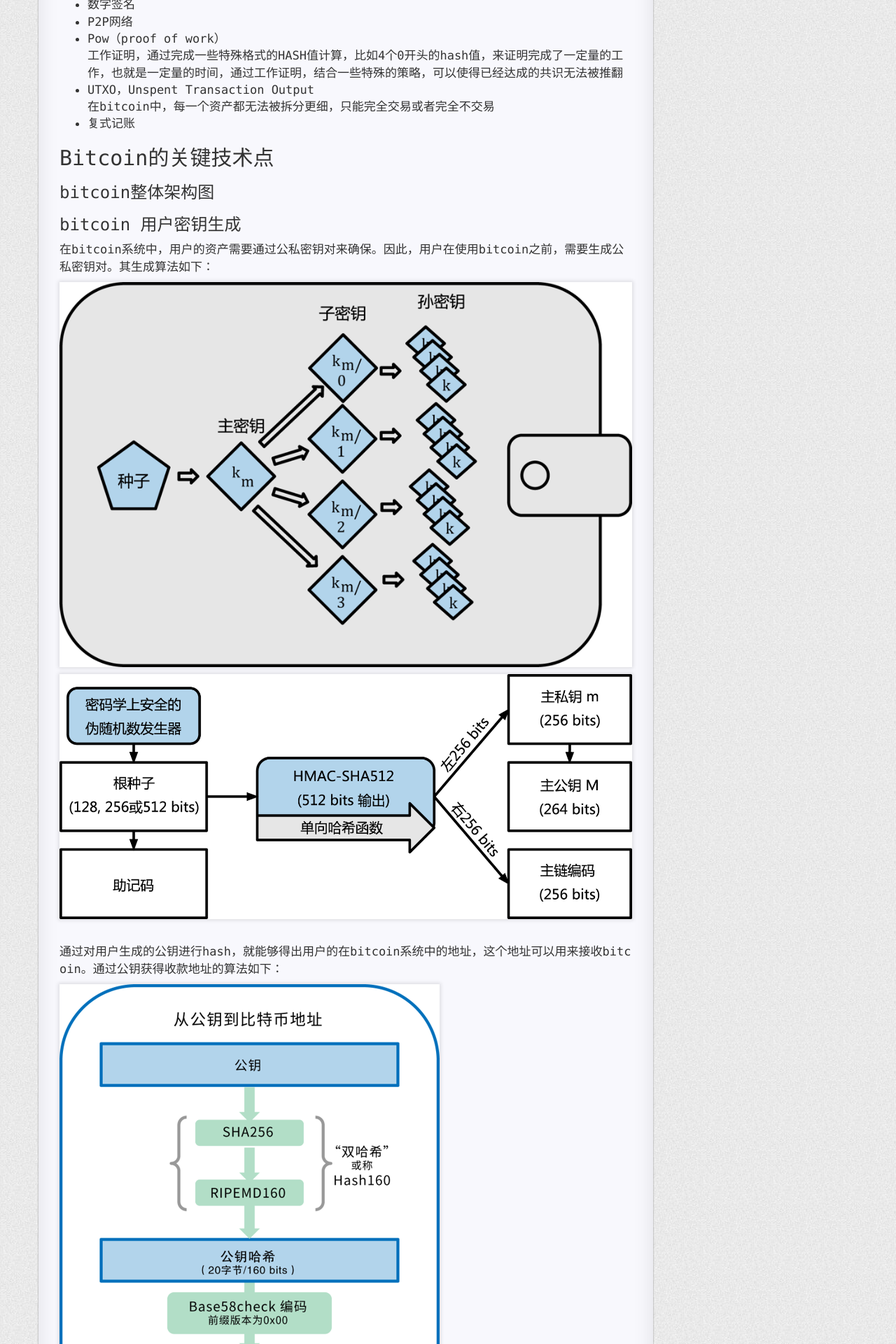
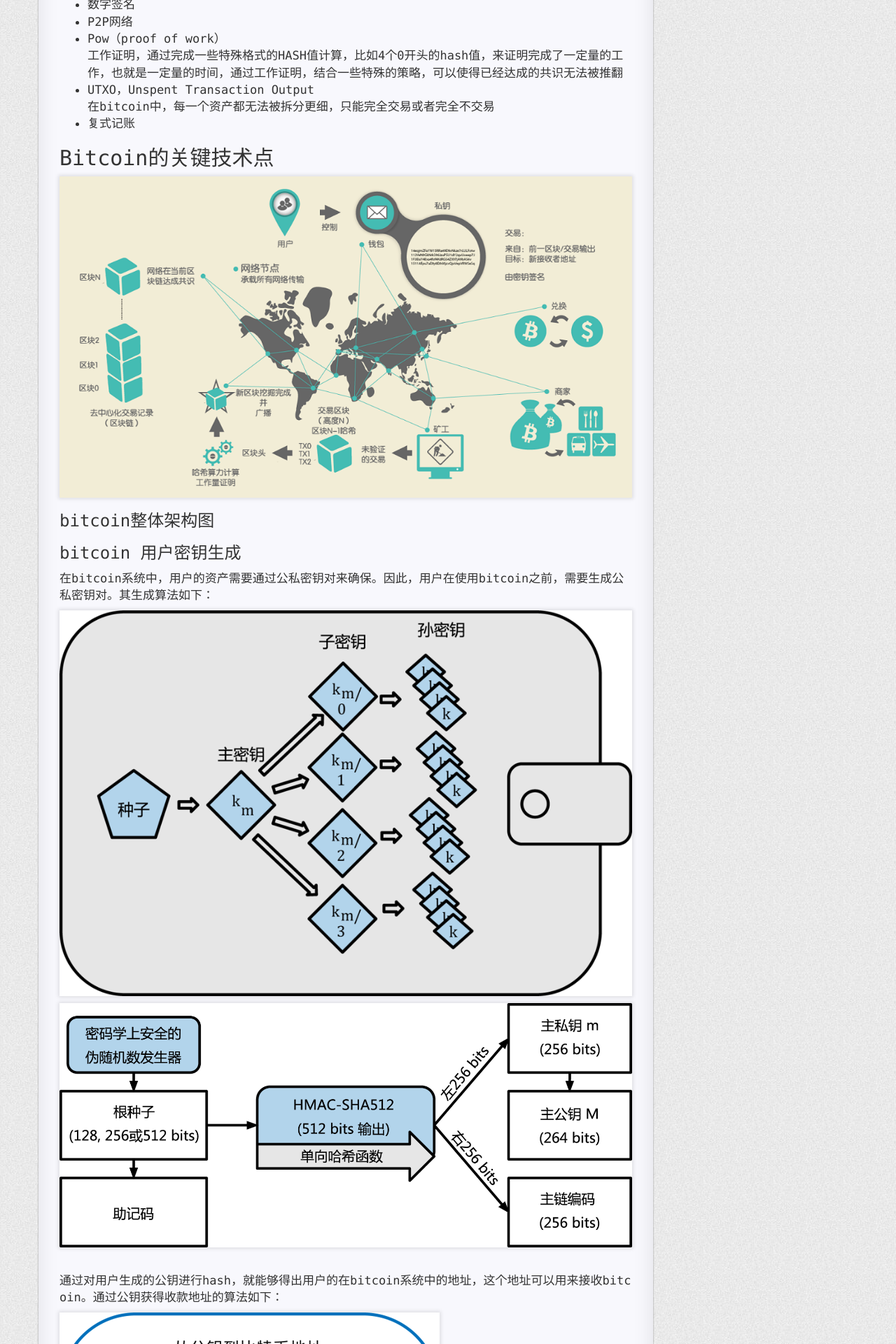
Before and after one commit to tinymindxx/frozenxia.github.io, a Jekyll site: the page built from _posts/2017-06-20-master-bitcoin.md, in a window 1280 px wide. Shown: the part 639-2559 px from the top of the page at 70% size. Built offline with Jekyll 4.4.1, drawn with Linux system fonts in a browser that asks for light colours; nearby versions of some CDN libraries; comment, search, counter and statistics services are not loaded.

Commit message:
add bitcoin structure

```diff
--- a/_posts/2017-06-20-master-bitcoin.md
+++ b/_posts/2017-06-20-master-bitcoin.md
@@ -91,7 +93,6 @@ bitcoin是第一种能够进行分布式记账的数字货币，它代表了一
 
 ### 关于bitcoin的思考
 bitcoin要成为能够广泛应用的货币，需要给参与的矿工足够的激励，同时，也需要防止一开始域外计算能力对整个bitcoin的攻击。加入整个bitcoin的计算能力为W，如果域外的计算能力为2W，那么2W可以很轻松地去伪造假的数据链。事实上，区块链的难度调整时间为2015个块链的计算速度，在bitcoin网络运行的早期，是可以进行攻击的。一旦运行的时间越来越长，基本上就不可能进行攻击的。为了避免这种攻击，可以在将整个网络暴露出来之前，先进行长时间的运算，同时需要将整个bitcoin的开始点的hash值写入协议中。<br>
-
 bitcoin不仅仅是一种新型的货币，更是一种新型的信任关系。这种信任关系有助于社会的更小力度的结合，在冯.诺依曼的元包理论中，元包的无序运动会产生四种结构：<br>
 
 * 整体布朗运动
@@ -108,3 +109,4 @@ bitcoin不仅仅是一种新型的货币，更是一种新型的信任关系。
 [png4]: {{"/bt/bt-4.png" | prepend: site.imgrepo }}
 [png5]: {{"/bt/bt-5.png" | prepend: site.imgrepo }}
 [png6]: {{"/bt/bt-6.png" | prepend: site.imgrepo }}
+[png7]: {{"/bt/bt-7.png" | prepend: site.imgrepo }}
```
Also changed, not shown: other parts of _posts/2017-06-20-master-bitcoin.md (+2 -0 lines), static/img/bt/bt-7.png (added).
